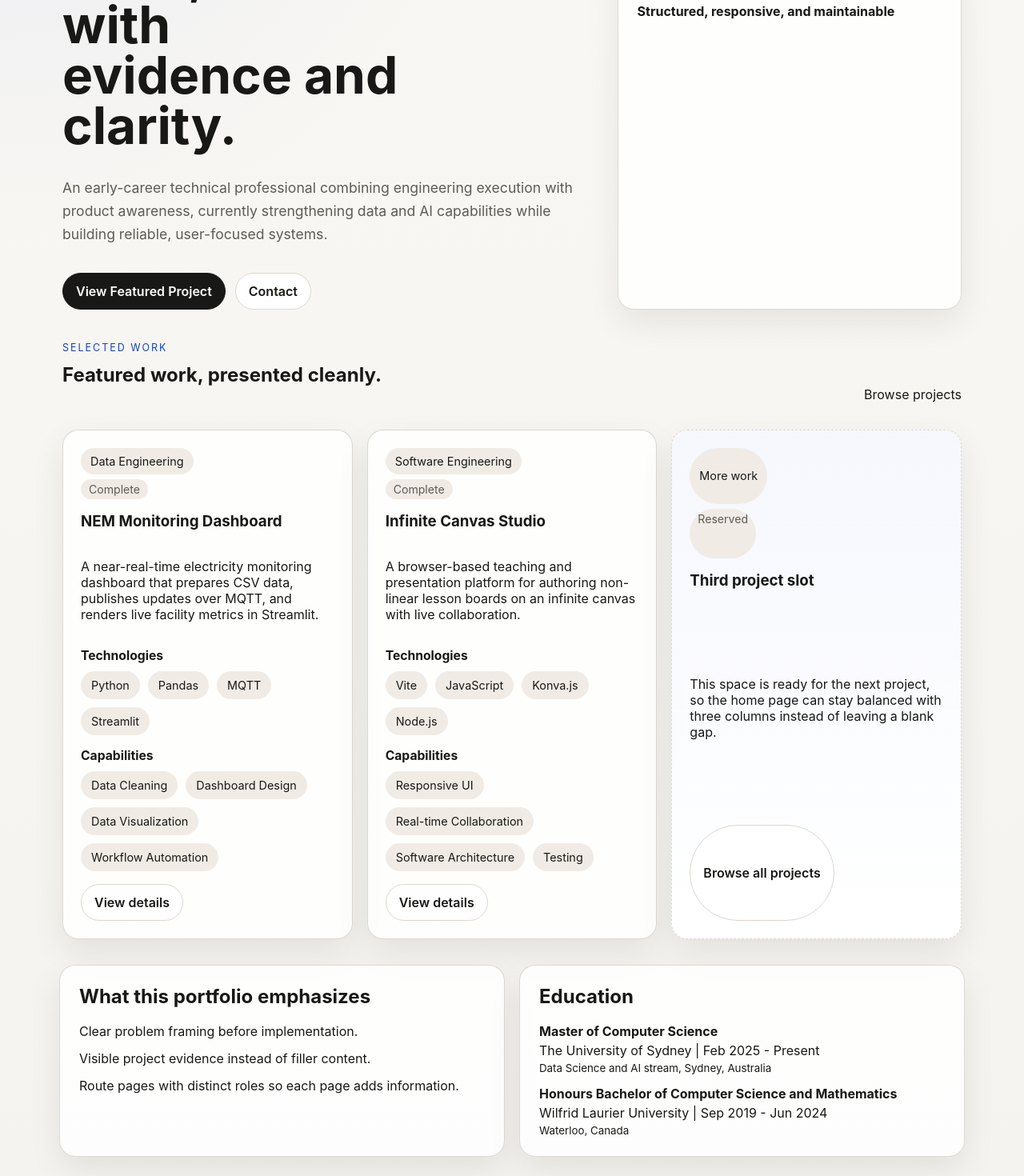
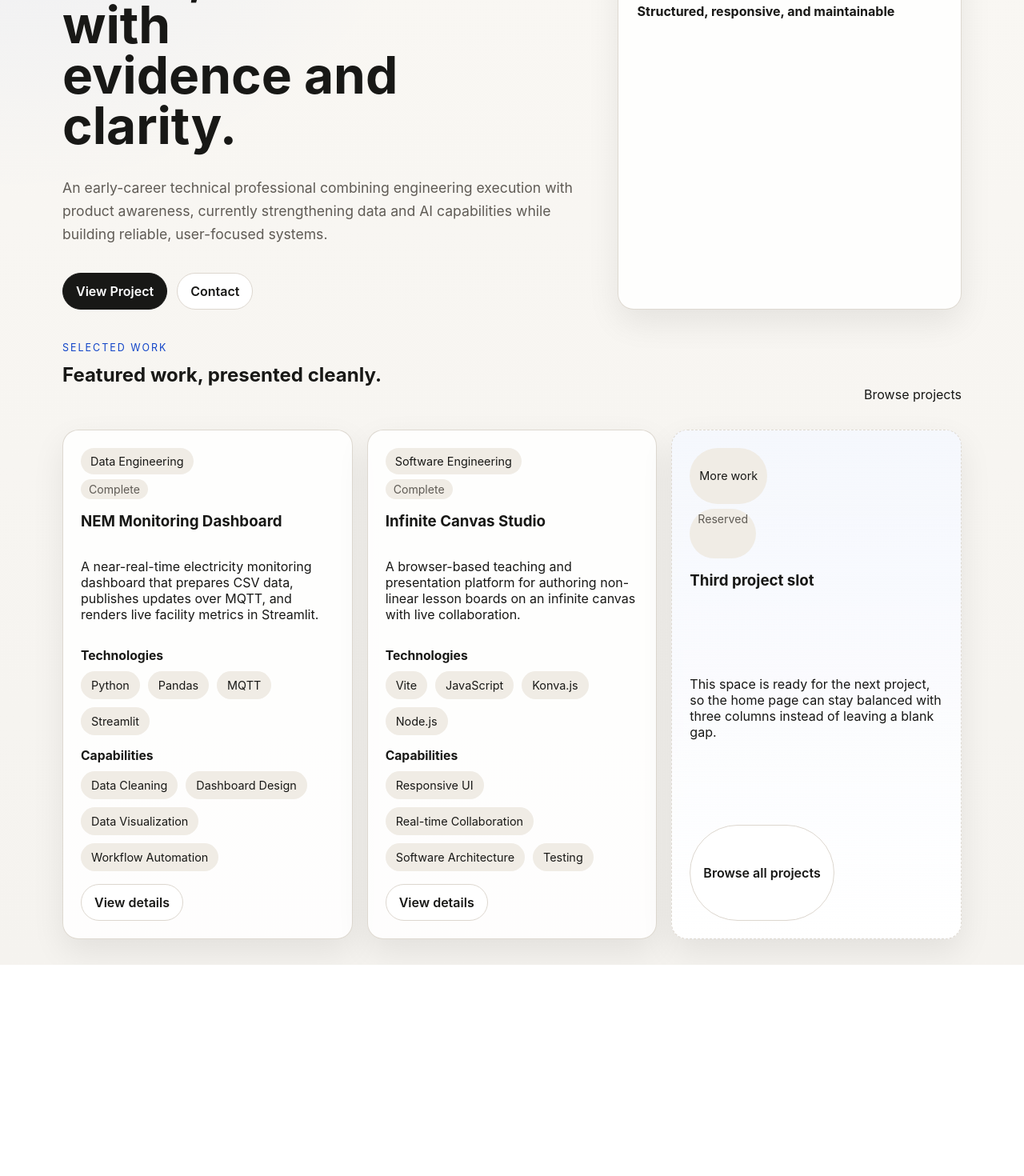
Before and after one commit to arhawk/arhawk.github.io, a React (Vite) app: page / in a window 1280 px wide. Shown: the part 361-1831 px from the top of the page at 80% size. After the commit the page ends 1567 px from the top, so only its background shows below. Built offline with nearby package versions, Linux system fonts and the light colour scheme.

Commit message:
refine protfolio

```diff
--- a/src/App.jsx
+++ b/src/App.jsx
@@ -104,7 +104,7 @@ function HomePage() {
           <p className="lead">{portfolio.summary}</p>
           <div className="actions">
             <Link className="button primary" to="/projects">
-              View Featured Project
+              View Project
             </Link>
             <Link className="button" to="/contact">
               Contact
@@ -144,31 +144,6 @@ function HomePage() {
             <ProjectCard key={project.slug} project={project} />
           ))}
           <MoreProjectsCard />
-        </div>
-      </section>
-
-      <section className="two-col">
-        <div className="panel">
-          <h2>What this portfolio emphasizes</h2>
-          <ul className="list">
-            <li>Clear problem framing before implementation.</li>
-            <li>Visible project evidence instead of filler content.</li>
-            <li>Route pages with distinct roles so each page adds information.</li>
-          </ul>
-        </div>
-        <div className="panel">
-          <h2>Education</h2>
-          <ul className="list">
-            {portfolio.education.map((item) => (
-              <li key={`${item.org}-${item.period}`}>
-                <strong>{item.title}</strong>
-                <div>
-                  {item.org} | {item.period}
-                </div>
-                <small>{item.notes}</small>
-              </li>
-            ))}
-          </ul>
         </div>
       </section>
     </>
@@ -732,7 +707,7 @@ function TagProjectsModal({ tag, sectionTitle, projects, onClose }) {
                   <p>{project.category}</p>
                 </div>
                 <Link className="text-link modal-link" to={`/projects/${project.slug}`}>
-                  View project
+                  View projects
                 </Link>
               </li>
             ))}
```
